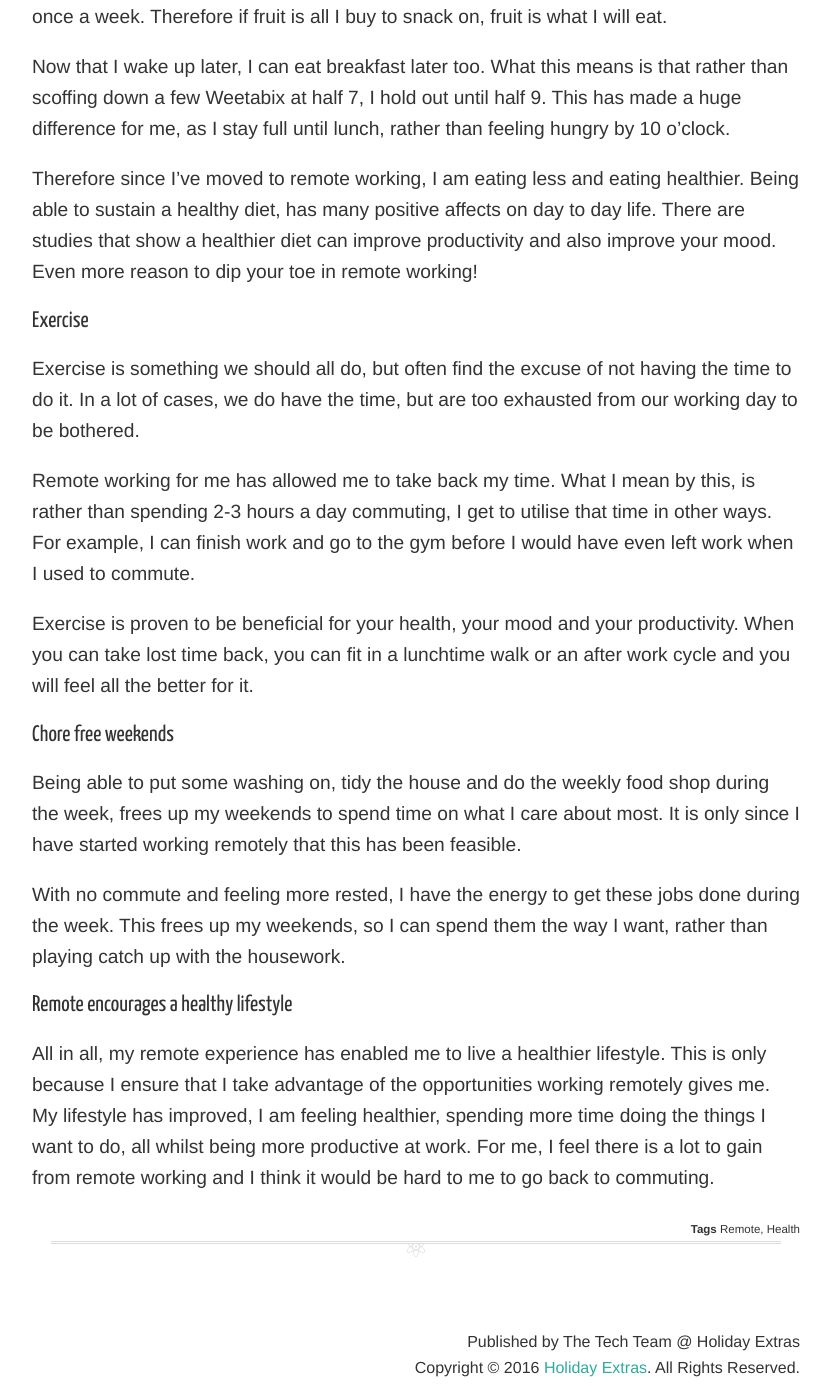
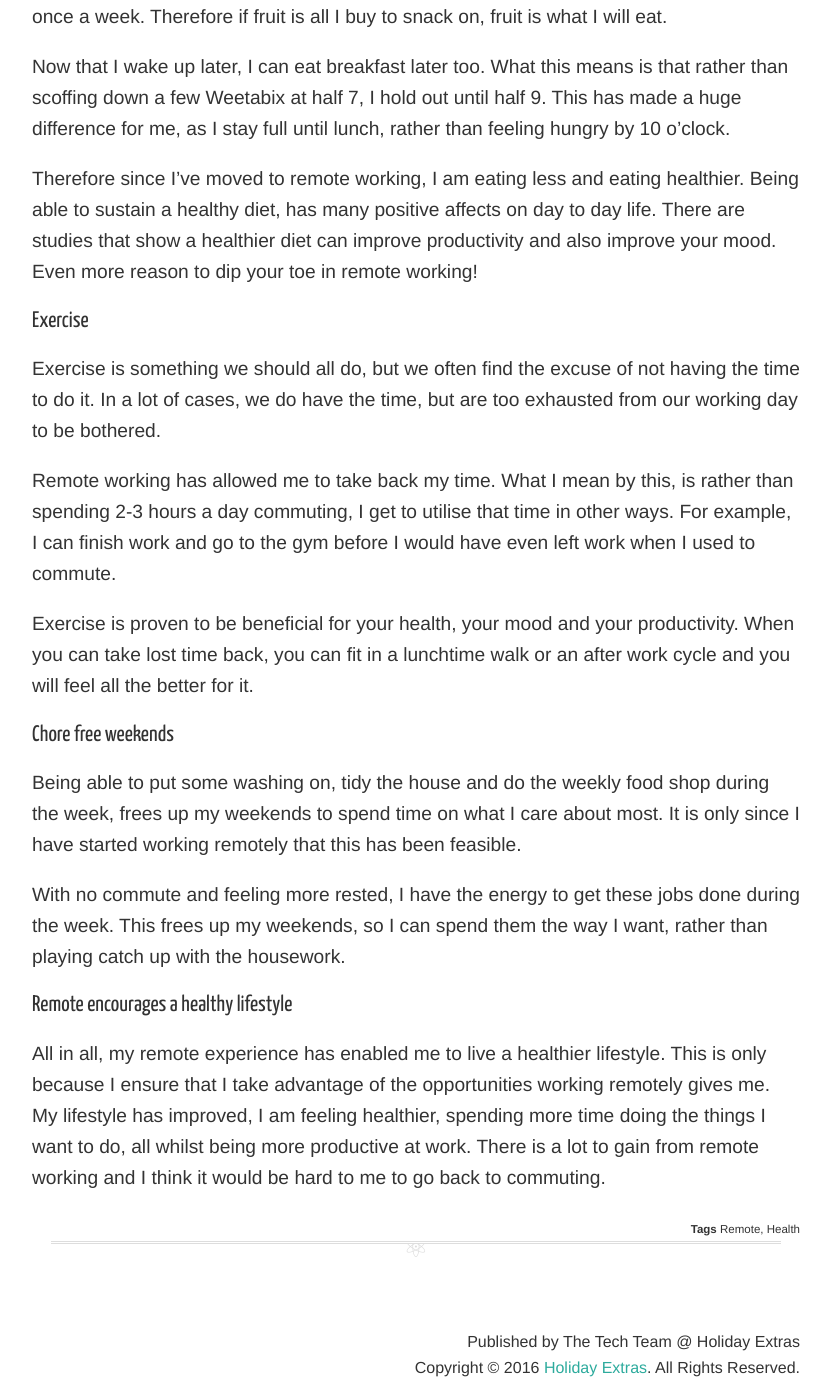
Before and after one commit to holidayextras/holidayextras.github.com, a Jekyll site: the page built from _posts/2016-11-04-remotely-healthy.md, in a window 1280 px wide and 1400 px high, scrolled down 1240 px. Shown: the whole window, without its empty margins (224-1055 px from the left). Built offline with Jekyll 4.4.1, drawn with Linux system fonts in a browser that asks for light colours; nearby versions of some CDN libraries; comment, search, counter and statistics services are not loaded; some of the changed text lies outside the part shown.

Commit message:
Alterations based off feedback

```diff
--- a/_posts/2016-11-04-remotely-healthy.md
+++ b/_posts/2016-11-04-remotely-healthy.md
@@ -28,9 +28,9 @@ Therefore since I've moved to remote working, I am eating less and eating health
 
 ### Exercise
 
-Exercise is something we should all do, but often find the excuse of not having the time to do it. In a lot of cases, we do have the time, but are too exhausted from our working day to be bothered.
+Exercise is something we should all do, but we often find the excuse of not having the time to do it. In a lot of cases, we do have the time, but are too exhausted from our working day to be bothered.
 
-Remote working for me has allowed me to take back my time. What I mean by this, is rather than spending 2-3 hours a day commuting, I get to utilise that time in other ways. For example, I can finish work and go to the gym before I would have even left work when I used to commute.
+Remote working has allowed me to take back my time. What I mean by this, is rather than spending 2-3 hours a day commuting, I get to utilise that time in other ways. For example, I can finish work and go to the gym before I would have even left work when I used to commute.
 
 Exercise is proven to be beneficial for your health, your mood and your productivity. When you can take lost time back, you can fit in a lunchtime walk or an after work cycle and you will feel all the better for it.
 
@@ -42,4 +42,4 @@ With no commute and feeling more rested, I have the energy to get these jobs don
 
 ### Remote encourages a healthy lifestyle
 
-All in all, my remote experience has enabled me to live a healthier lifestyle. This is only because I ensure that I take advantage of the opportunities working remotely gives me. My lifestyle has improved, I am feeling healthier, spending more time doing the things I want to do, all whilst being more productive at work. For me, I feel there is a lot to gain from remote working and I think it would be hard to me to go back to commuting.
+All in all, my remote experience has enabled me to live a healthier lifestyle. This is only because I ensure that I take advantage of the opportunities working remotely gives me. My lifestyle has improved, I am feeling healthier, spending more time doing the things I want to do, all whilst being more productive at work. There is a lot to gain from remote working and I think it would be hard to me to go back to commuting.
```
Also changed, not shown: other parts of _posts/2016-11-04-remotely-healthy.md (+1 -1 lines).
